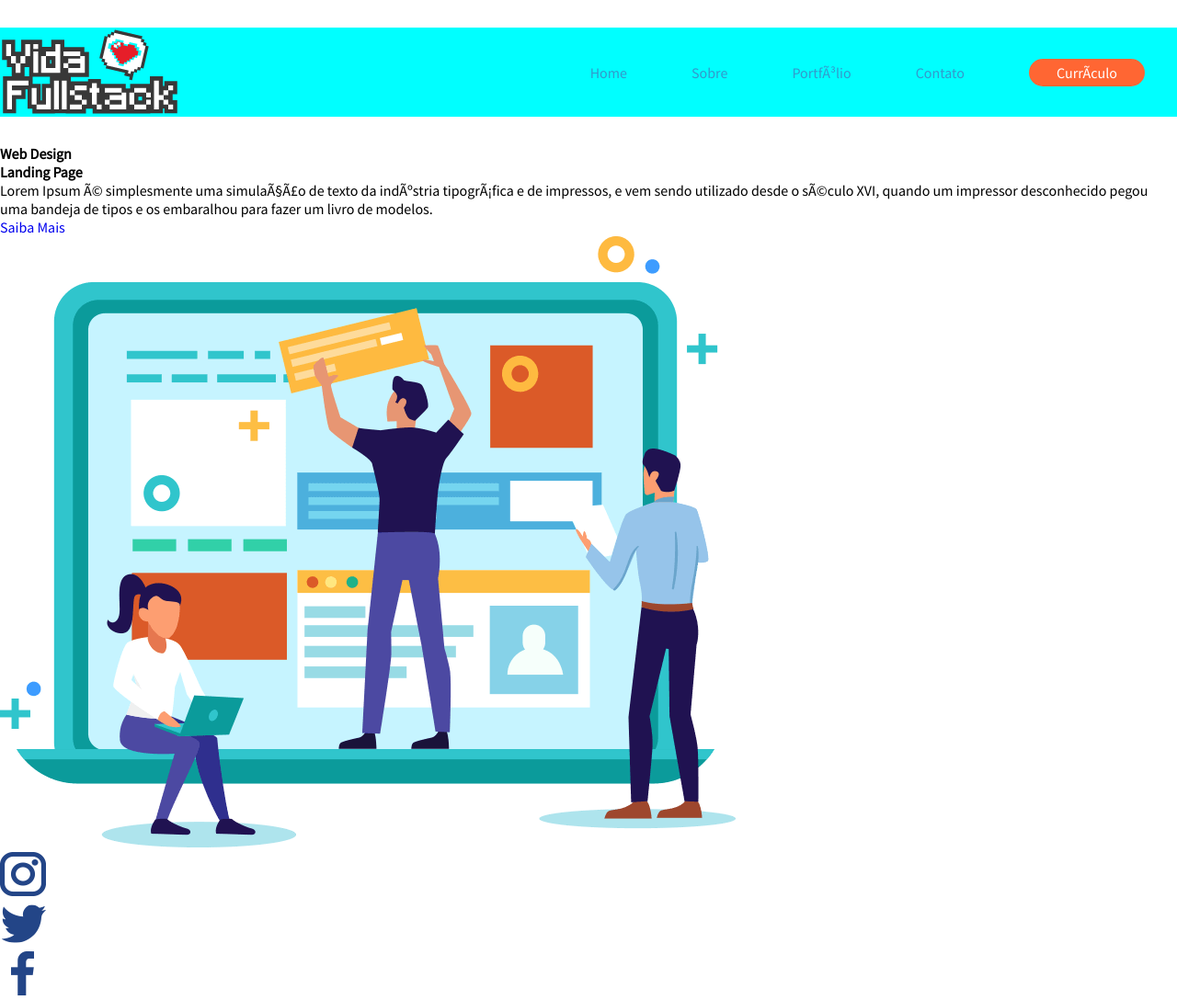
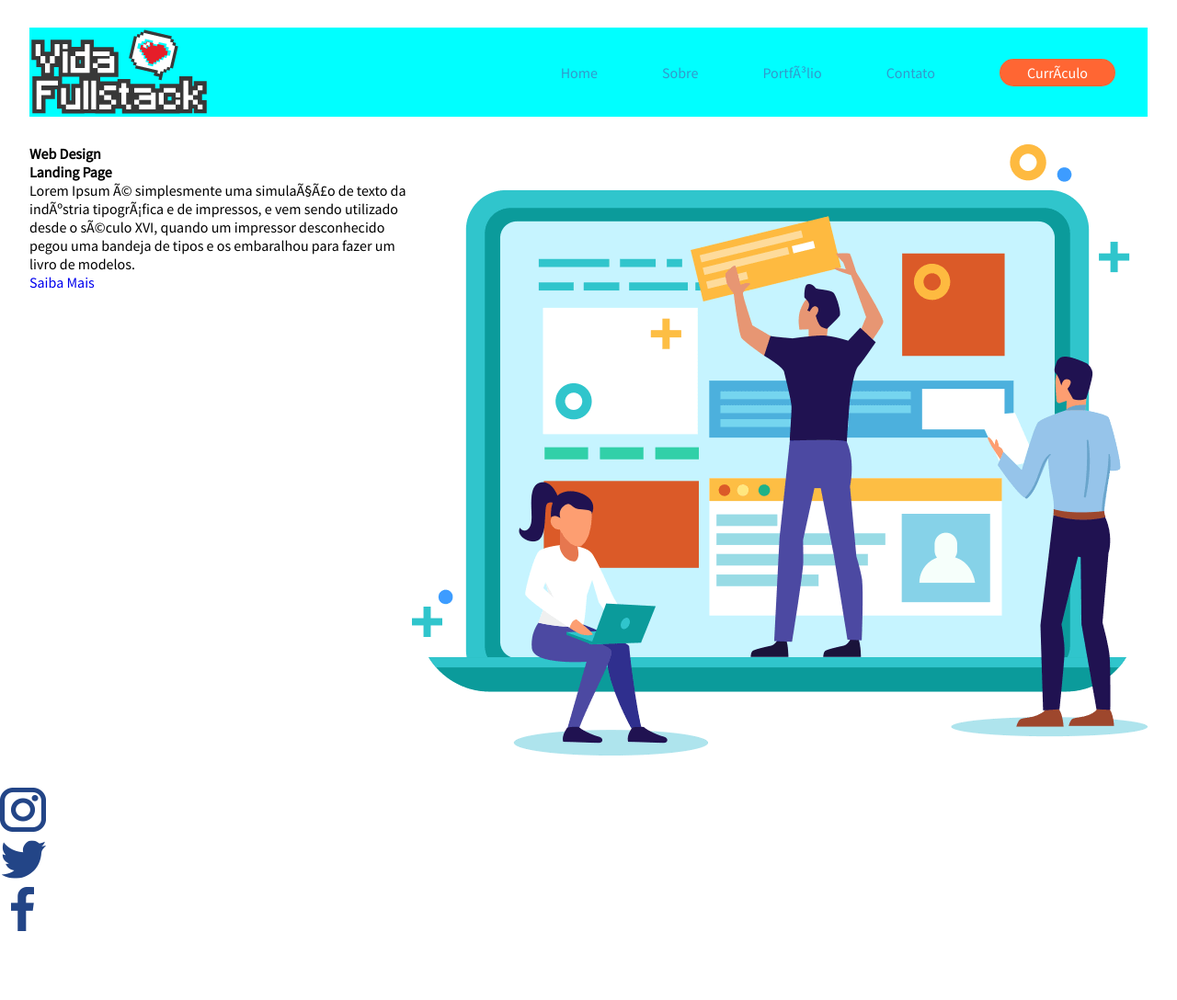
Before and after one commit to juliaRufino/modelo-portfolio, a plain HTML site: page index.html in a window 1280 px wide. Shown: the whole page at 92% size. After the commit the page ends 1018 px from the top, so only its background shows below. Drawn offline with Linux system fonts and the light colour scheme.

Commit message:
Refatoração e reutilização do CSS container e row

```diff
--- a/assets/css/header.css
+++ b/assets/css/header.css
@@ -1,12 +1,7 @@
-header {
-  width: 100%;
+header section {
   background-color: aqua;
-  margin: 0 auto;
-  display: flex;
-  flex-direction: row;
   justify-content: space-between;
   align-items: center;
-  margin: 30px auto;
 }
 
 header nav ul {
--- a/assets/css/style.css
+++ b/assets/css/style.css
@@ -15,3 +15,15 @@
   vertical-align: baseline;
   text-decoration: none;
 }
+
+.container {
+  width: 95%;
+  margin: 30px auto;
+  display: flex;
+  flex-direction: column;
+}
+
+.row {
+  display: flex;
+  flex-direction: row;
+}
--- a/index.html
+++ b/index.html
@@ -12,10 +12,12 @@
 <body>
 
   <!-- Header -->
-  <header>
+  <header class="container">
+
+    <section class="row">
+      <!-- Menu -->
       <img src="./assets/img/logo.png" alt="Logo da empresa XPTO">
 
-    <!-- Menu -->
       <nav>
         <ul>
           <li>
@@ -40,13 +42,14 @@
         </ul>
       </nav>
       <!-- Fim do menu -->
+    </section>
   </header>
   <!-- Fim do header -->
 
   <!-- Container -->
-  <main>
+  <main class="container">
     <!-- Section conteudo do Site -->
-    <section>
+    <section class="row">
       <!-- Conteudo de texto sobre o Site -->
       <article>
         <h1>Web Design</h1>
```
Lines whose indentation alone changed are shown as unchanged.
